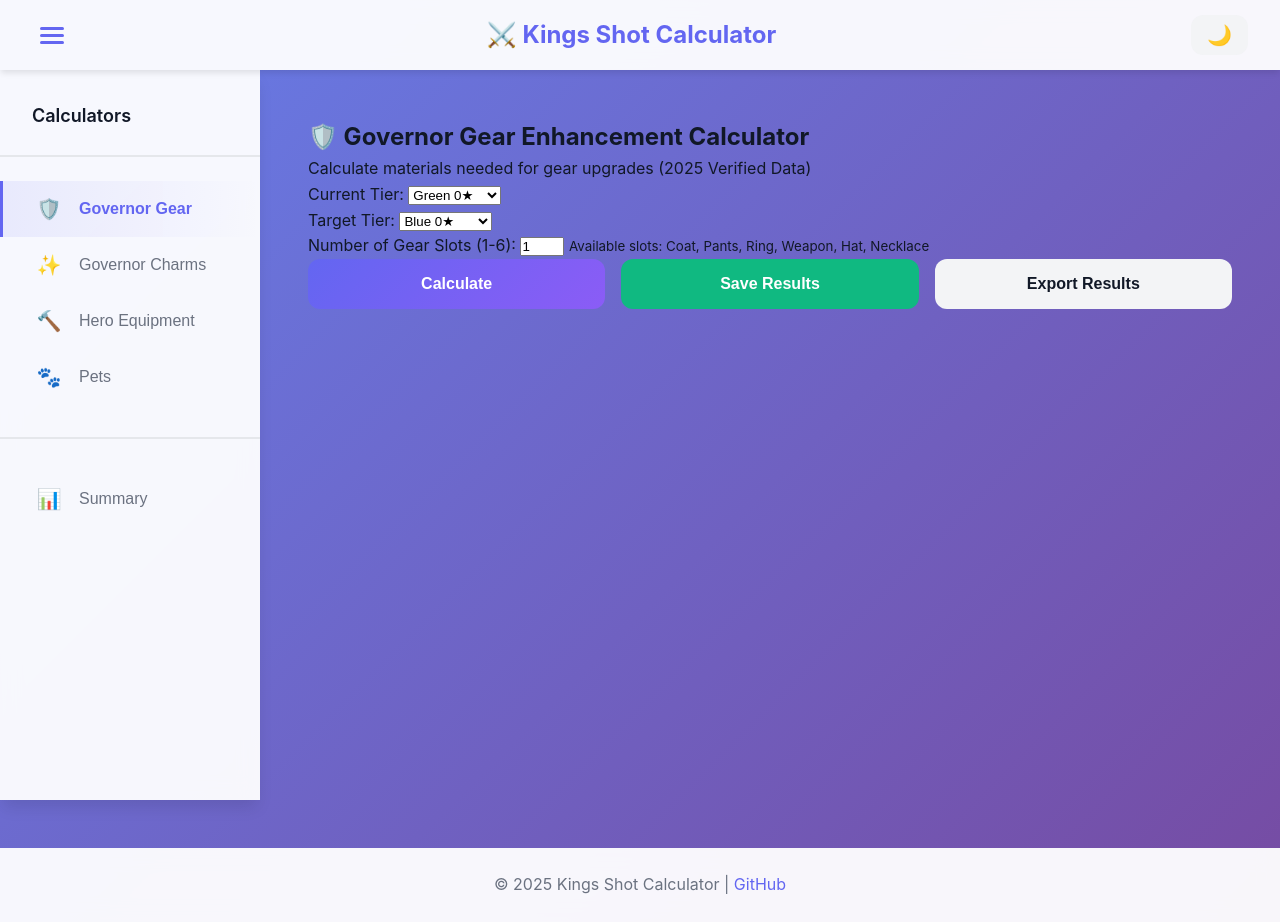
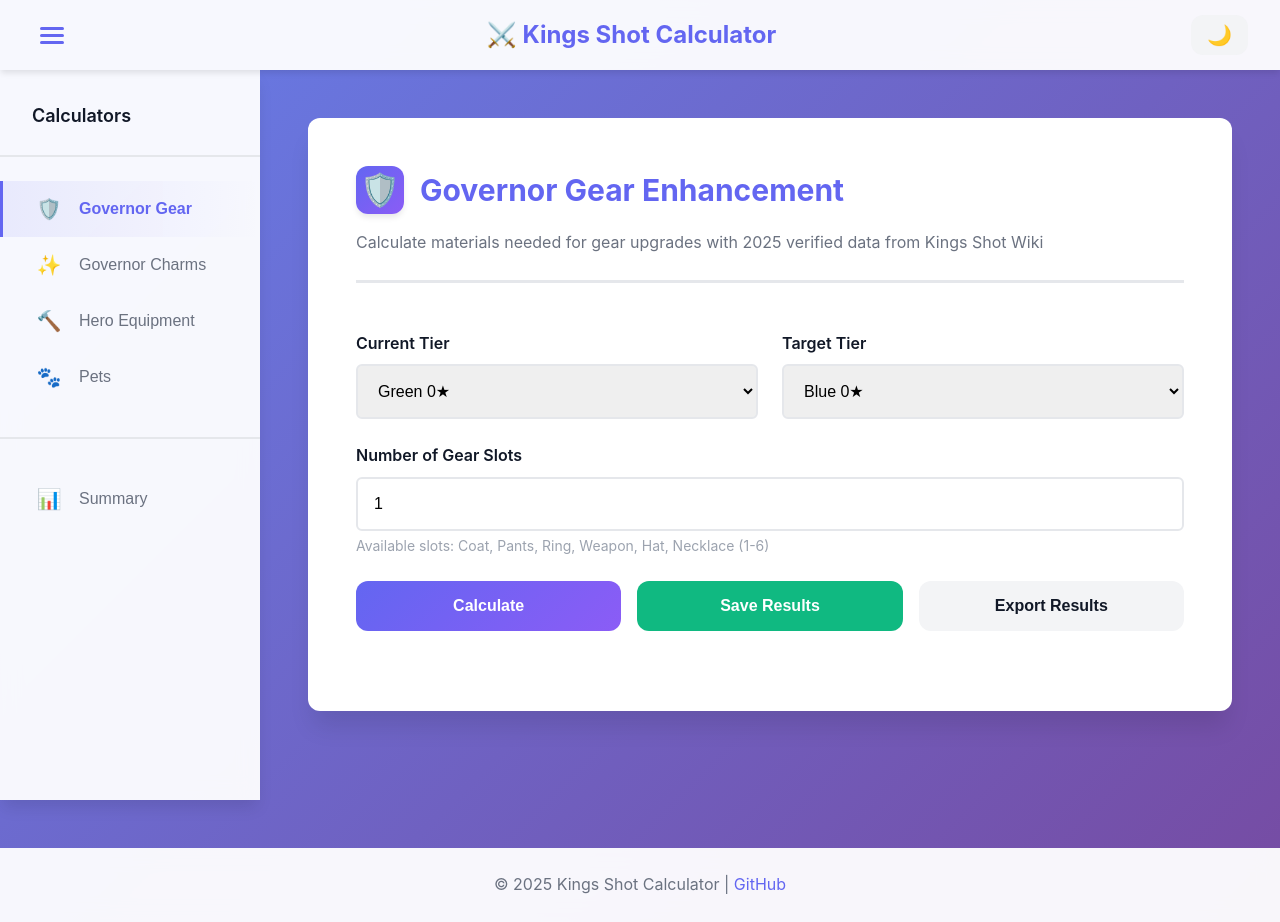
Before and after one commit to Omar-Kakashi/kingshot-calculator, a plain HTML site: page src/index.html in a window 1280 px wide. Drawn offline with Linux system fonts and the light colour scheme.

Commit message:
UI: Standardize calculator headers and improve visual consistency
- Added consistent calculator headers with gradient icon backgrounds
- Updated all calculator titles to be more concise and clear
- Standardized form input styling across all pages
- Added header icons with gradient backgrounds for visual appeal
- Updated descriptions with 2025 data mentions
- Fixed governor-gear page form structure to match other calculators
- Improved spacing and typography consistency

```diff
--- a/src/assets/css/styles.css
+++ b/src/assets/css/styles.css
@@ -278,6 +278,33 @@ body {
     margin-bottom: var(--spacing-xl);
 }
 
+.calculator-header {
+    margin-bottom: var(--spacing-2xl);
+    padding-bottom: var(--spacing-lg);
+    border-bottom: 3px solid var(--border-color);
+}
+
+.calculator-header h2 {
+    font-size: var(--font-size-3xl);
+    margin-bottom: var(--spacing-sm);
+    color: var(--primary-color);
+    display: flex;
+    align-items: center;
+    gap: var(--spacing-md);
+}
+
+.header-icon {
+    font-size: 2rem;
+    display: inline-flex;
+    align-items: center;
+    justify-content: center;
+    width: 48px;
+    height: 48px;
+    background: linear-gradient(135deg, var(--primary-color), var(--secondary-color));
+    border-radius: 12px;
+    box-shadow: var(--shadow-md);
+}
+
 .calculator-card h2 {
     font-size: var(--font-size-3xl);
     margin-bottom: var(--spacing-md);
@@ -286,8 +313,9 @@ body {
 
 .description {
     color: var(--text-secondary);
-    margin-bottom: var(--spacing-xl);
-    font-size: var(--font-size-lg);
+    margin-bottom: 0;
+    font-size: var(--font-size-base);
+    line-height: 1.6;
 }
 
 /* ============================================
--- a/src/pages/charms.html
+++ b/src/pages/charms.html
@@ -1,6 +1,8 @@
 <div class="calculator-card">
-    <h2>✨ Governor Charms Calculator</h2>
-    <p class="description">Calculate charm guides and designs needed for your governor charm upgrades.</p>
+    <div class="calculator-header">
+        <h2><span class="header-icon">✨</span> Governor Charms</h2>
+        <p class="description">Calculate charm guides and designs needed for Protection, Keenness, and Fusion charm upgrades with 2025 verified data</p>
+    </div>
 
     <div class="calculator-form">
         <div class="form-row">
--- a/src/pages/forgehammer.html
+++ b/src/pages/forgehammer.html
@@ -1,6 +1,8 @@
 <div class="calculator-card">
-    <h2>🔨 Forgehammer Mastery Calculator</h2>
-    <p class="description">Calculate the forgehammers and resources needed to upgrade your mastery levels.</p>
+    <div class="calculator-header">
+        <h2><span class="header-icon">🔨</span> Hero Equipment Mastery</h2>
+        <p class="description">Calculate forgehammers and mythic gear needed for hero equipment mastery upgrades (Levels 1-20)</p>
+    </div>
 
     <div class="calculator-form">
         <div class="form-row">
--- a/src/pages/governor-gear.html
+++ b/src/pages/governor-gear.html
@@ -1,19 +1,14 @@
-<!DOCTYPE html>
-<html lang="en">
-<head>
-    <meta charset="UTF-8">
-    <meta name="viewport" content="width=device-width, initial-scale=1.0">
-    <title>Governor Gear Enhancement Calculator</title>
-</head>
-<body>
-    <div class="calculator-container">
-        <h2>🛡️ Governor Gear Enhancement Calculator</h2>
-        <p class="subtitle">Calculate materials needed for gear upgrades (2025 Verified Data)</p>
+<div class="calculator-card">
+    <div class="calculator-header">
+        <h2><span class="header-icon">🛡️</span> Governor Gear Enhancement</h2>
+        <p class="description">Calculate materials needed for gear upgrades with 2025 verified data from Kings Shot Wiki</p>
+    </div>
 
-        <div class="input-section">
-            <div class="input-group">
-                <label for="currentGear">Current Tier:</label>
-                <select id="currentGear" class="input-field">
+    <div class="calculator-form">
+        <div class="form-row">
+            <div class="form-group">
+                <label for="currentGear">Current Tier</label>
+                <select id="currentGear">
                     <option value="green-0">Green 0★</option>
                     <option value="green-1">Green 1★</option>
                     <option value="blue-0">Blue 0★</option>
@@ -33,10 +28,9 @@
                     <option value="red-2">Red T4 2★</option>
                 </select>
             </div>
-
-            <div class="input-group">
-                <label for="targetGear">Target Tier:</label>
-                <select id="targetGear" class="input-field">
+            <div class="form-group">
+                <label for="targetGear">Target Tier</label>
+                <select id="targetGear">
                     <option value="blue-0">Blue 0★</option>
                     <option value="blue-1">Blue 1★</option>
                     <option value="blue-2">Blue 2★</option>
@@ -55,21 +49,24 @@
                     <option value="red-3">Red T4 3★</option>
                 </select>
             </div>
+        </div>
 
-            <div class="input-group">
-                <label for="numSlots">Number of Gear Slots (1-6):</label>
-                <input type="number" id="numSlots" class="input-field" min="1" max="6" value="1" placeholder="1-6 slots">
-                <small>Available slots: Coat, Pants, Ring, Weapon, Hat, Necklace</small>
+        <div class="form-row">
+            <div class="form-group">
+                <label for="numSlots">Number of Gear Slots</label>
+                <input type="number" id="numSlots" min="1" max="6" value="1" required>
+                <small>Available slots: Coat, Pants, Ring, Weapon, Hat, Necklace (1-6)</small>
             </div>
+        </div>
 
-            <div class="button-group">
+        <div class="button-group">
                 <button id="calculateGear" class="btn btn-primary">Calculate</button>
                 <button id="saveGear" class="btn btn-success">Save Results</button>
                 <button id="exportGear" class="btn btn-secondary">Export Results</button>
             </div>
-        </div>
+    </div>
 
-        <div id="gearResults" class="results-section hidden">
+    <div id="gearResults" class="results-section hidden">
             <h3>📊 Enhancement Summary</h3>
 
             <div class="stats-grid">
@@ -139,5 +136,4 @@
             </div>
         </div>
     </div>
-</body>
-</html>
+</div>
--- a/src/pages/pets.html
+++ b/src/pages/pets.html
@@ -1,6 +1,8 @@
 <div class="calculator-card">
-    <h2>🐾 Pet Leveling Calculator</h2>
-    <p class="description">Calculate pet food and taming marks needed to level up your pets.</p>
+    <div class="calculator-header">
+        <h2><span class="header-icon">🐾</span> Pet Leveling</h2>
+        <p class="description">Calculate pet food and taming marks needed to level up pets from Gen 1-4, including Golden pets with verified rarity data</p>
+    </div>
 
     <div class="calculator-form">
         <div class="form-row">
```
